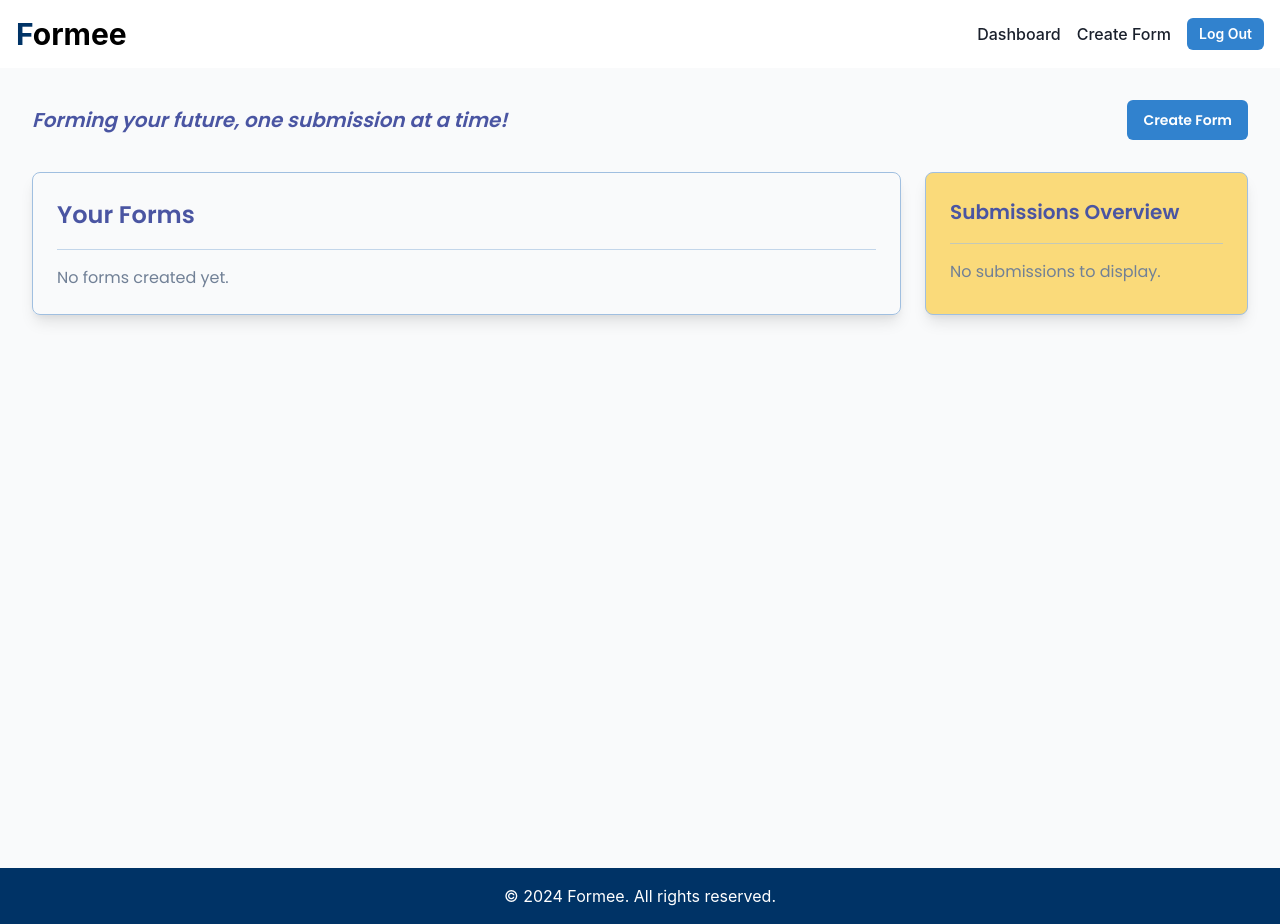
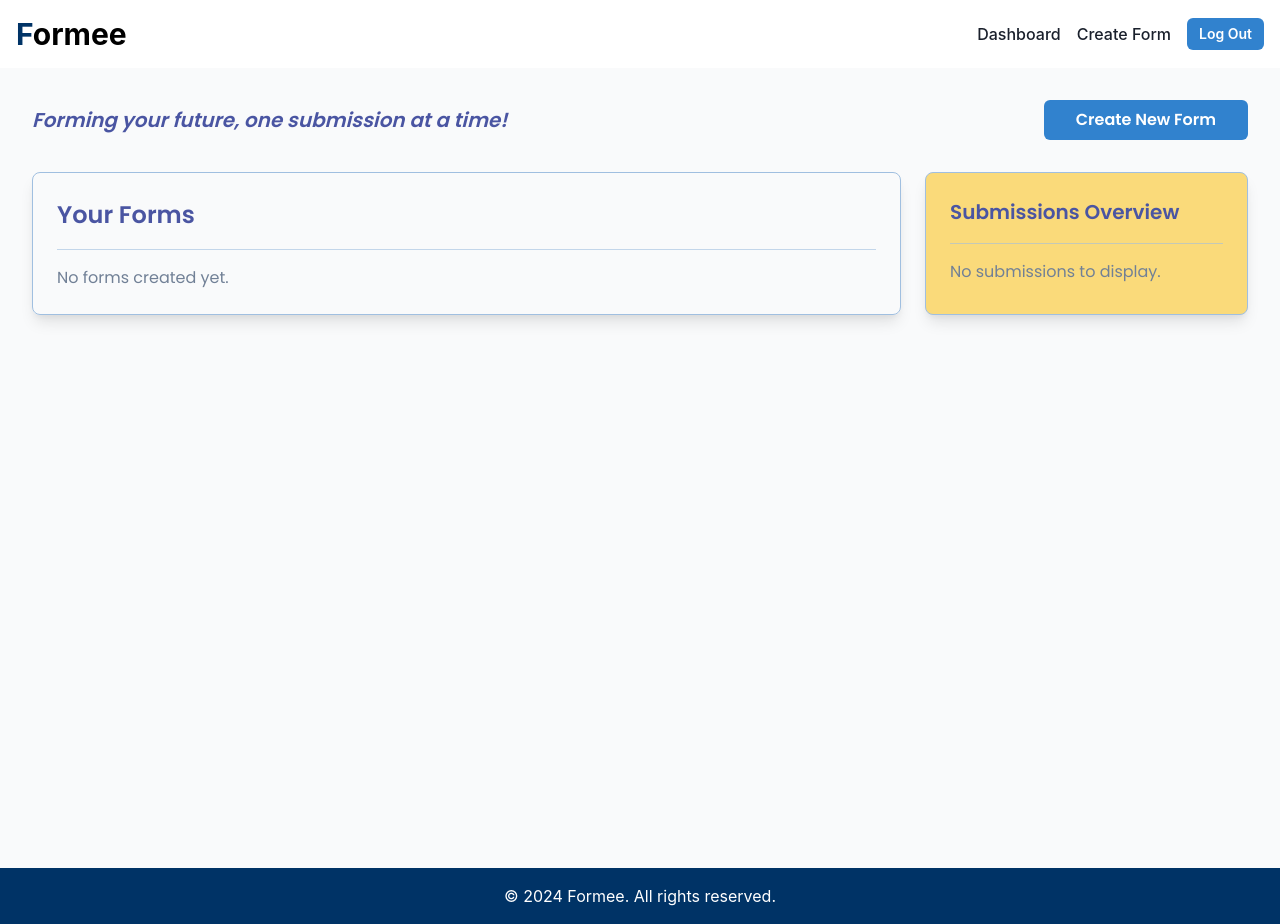
Before and after one commit to NehaVishwakarma26/Formee, a React (Create React App) app in the folder frontend/: page /dashboard in a window 1280 px wide. Built offline with nearby package versions, Linux system fonts and the light colour scheme.

Commit message:
fixed dashboard spacing

```diff
--- a/frontend/src/Components/Dashboard.jsx
+++ b/frontend/src/Components/Dashboard.jsx
@@ -111,7 +111,7 @@ const Dashboard = ({ token }) => {
           Forming your future, one submission at a time!
         </Text>
         {/* Align Create Form Button on the right */}
-        <Button
+        {/* <Button
   onClick={() => navigate('/create-form')}
   colorScheme="blue"
   fontSize={{ base: "xs", md: "sm" }}
@@ -120,7 +120,18 @@ const Dashboard = ({ token }) => {
   textOverflow="ellipsis"
 >
   Create Form
-</Button>
+</Button> */}
+
+<Button
+    onClick={() => navigate('/create-form')}
+    colorScheme="blue"
+    fontSize={{ base: "10px", md: "sm", lg: "md" }}
+    px={{ base: 4, md: 6, lg: 8 }}
+    py={{ base: 2, md: 3 }}
+    whiteSpace="normal"
+    textAlign="center"
+  >
+Create New Form  </Button>
 
       </Flex>
 
```
